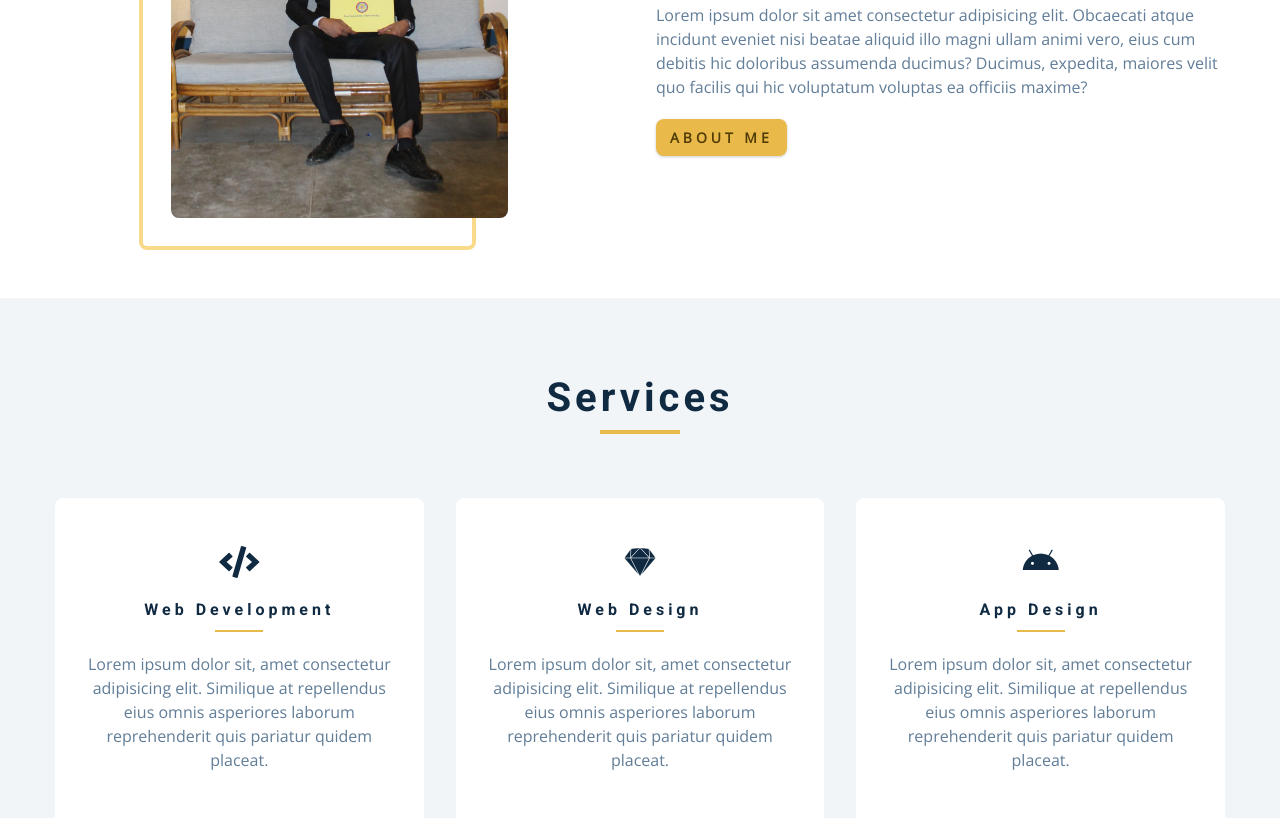
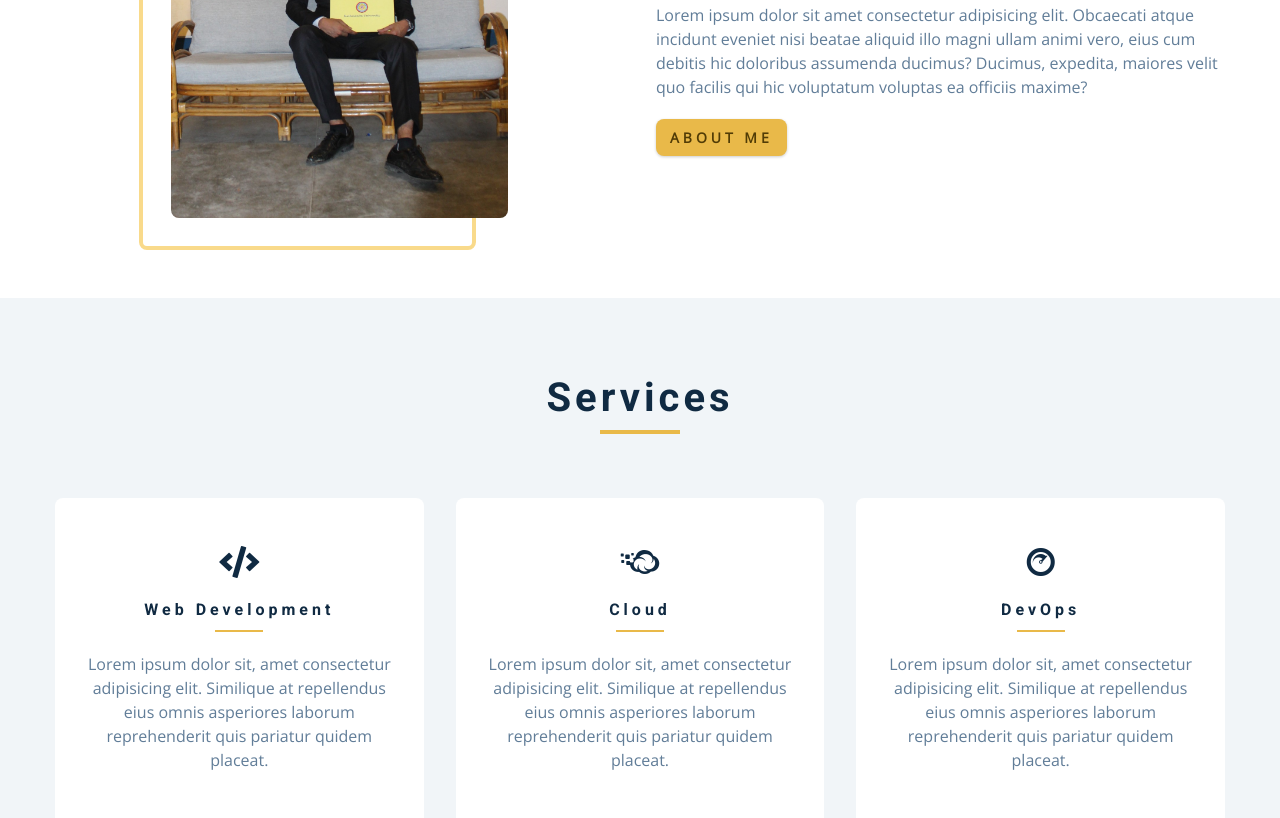
Before and after one commit to bhabukkunwar/bhabukkunwar.github.io-OLD-, a plain HTML site: page index.html in a window 1280 px wide. Shown: the part 1142-1960 px from the top of the page. Drawn offline with nearby package versions, Linux system fonts and the light colour scheme.

Commit message:
updated index.html

```diff
--- a/index.html
+++ b/index.html
@@ -92,7 +92,7 @@
           <div class="underline"></div>
           <h1>I'm Bhabuk</h1>
           <h4>Cloud and DevOps Engineer</h4>
-          <a href="contact.html" class="btn hero-btn">hire me</a>
+          <a href="contact.html" class="btn hero-btn">contact me</a>
           <ul class="social-icons hero-icons">
             <!-- single item -->
             <li>
@@ -195,8 +195,8 @@
         <!-- single  service-->
         <article class="service">
           <!-- fab -->
-          <i class="fab fa-sketch service-icon"></i>
-          <h4>web design</h4>
+          <i class="fab fa-cloudversify service-icon"></i>
+          <h4>Cloud</h4>
           <div class="underline"></div>
           <p>
             Lorem ipsum dolor sit, amet consectetur adipisicing elit. Similique
@@ -208,8 +208,8 @@
         <!-- single  service-->
         <article class="service">
           <!-- fab -->
-          <i class="fab fa-android service-icon"></i>
-          <h4>app design</h4>
+          <i class="fab fa-cloudscale service-icon"></i>
+          <h4>DevOps</h4>
           <div class="underline"></div>
           <p>
             Lorem ipsum dolor sit, amet consectetur adipisicing elit. Similique
```
